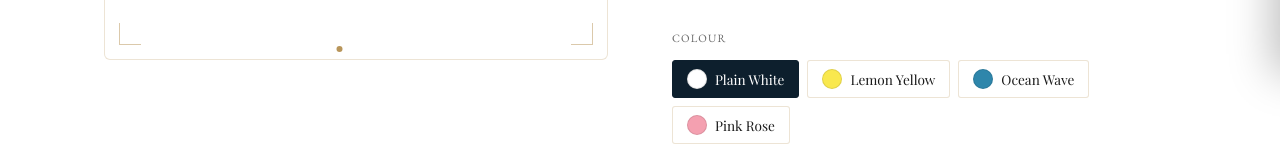
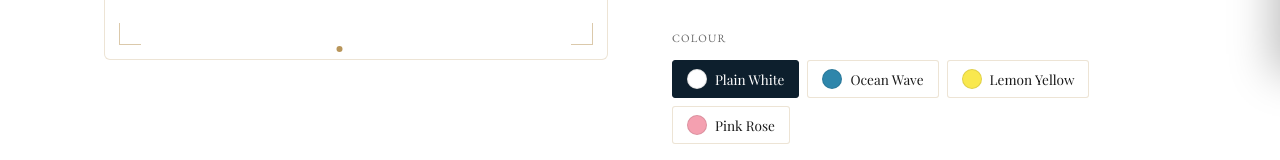
Before and after one commit to redsoxmg55-ship-it/bow-and-stern-shop, a Next.js app: page /product/bar-captains-bay-rum in a window 1280 px wide. Shown: the part 726-886 px from the top of the page. Built offline with nearby package versions, Linux system fonts and the light colour scheme; a web font is replaced by a local one.

Commit message:
Reorder solid colors: white, ocean wave, lemon yellow, pink rose

```diff
--- a/app/product/[id]/ProductClient.tsx
+++ b/app/product/[id]/ProductClient.tsx
@@ -27,8 +27,8 @@ export default function ProductClient({ id }: { id: string }) {
 
   const SOLID_COLORS = [
     { key: 'white',      label: 'Plain White',  hex: '#ffffff', slide: 0 },
-    { key: 'lemon',      label: 'Lemon Yellow', hex: '#f9e84e', slide: 1 },
-    { key: 'ocean-wave', label: 'Ocean Wave',   hex: '#2E86AB', slide: 2 },
+    { key: 'ocean-wave', label: 'Ocean Wave',   hex: '#2E86AB', slide: 1 },
+    { key: 'lemon',      label: 'Lemon Yellow', hex: '#f9e84e', slide: 2 },
     { key: 'pink-rose',  label: 'Pink Rose',    hex: '#F4A0B0', slide: 3 },
   ] as const;
 
```
